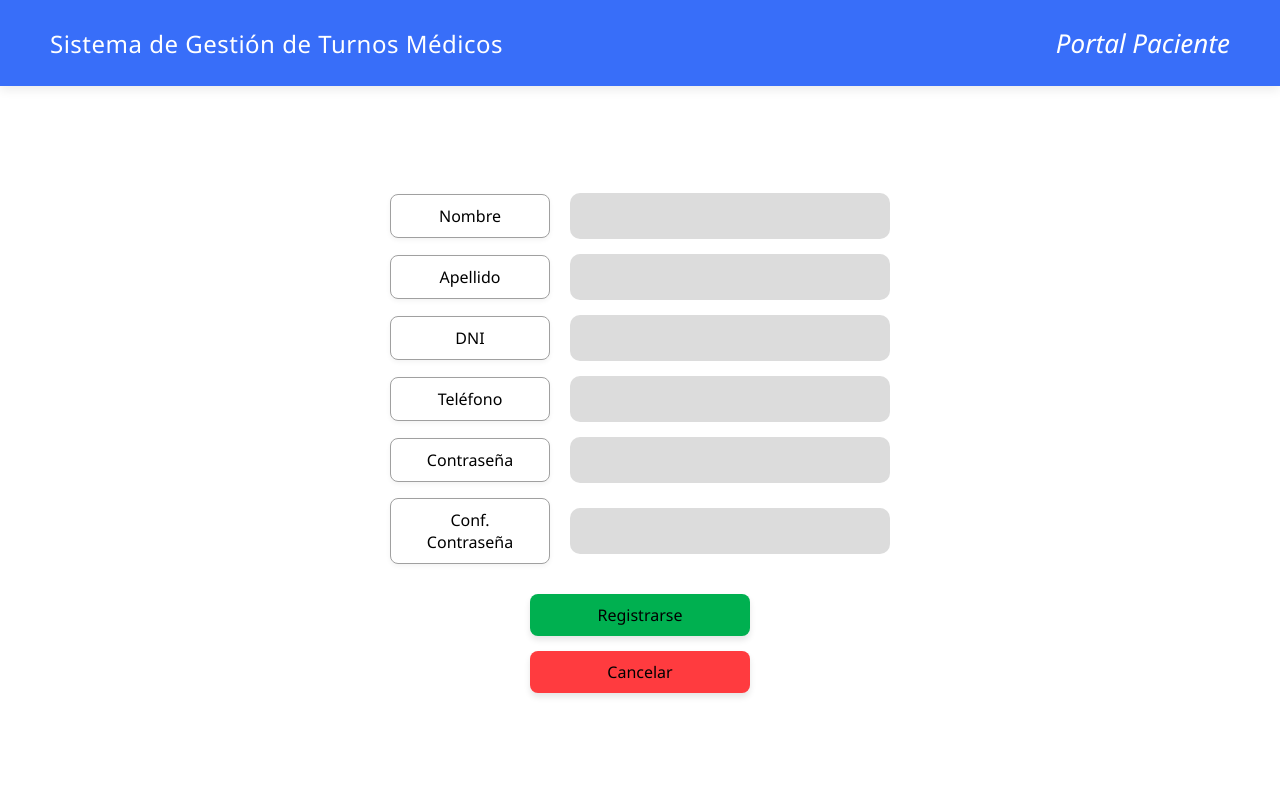
After one commit to LoreMoli22/Sistema_Gestion_Turnos_Medicos, a Django app: page /turnos/registro-paciente/ in a window 1280 px wide. The commit adds this page. Run offline with Django 5.2, Linux system fonts and the light colour scheme.

Commit message:
Diseño pantallas de registro Paciente y profesional

```diff
--- a/turnos/templates/turnos/ingreso_profesional.html
+++ b/turnos/templates/turnos/ingreso_profesional.html
@@ -180,7 +180,7 @@
                 <h3>Registración</h3>
                 <p>(si es nuevo profesional)</p>
             </div>
-            <a href="#" class="btn-registrar">Registrarse</a>
+            <a href="{% url 'registro_profesional' %}" class="btn-registrar">Registrarse</a>
         </div>
     </div>
 
--- /dev/null
+++ b/turnos/templates/turnos/registro_paciente.html
@@ -0,0 +1,181 @@
+<!DOCTYPE html>
+<html lang="es">
+<head>
+    <meta charset="UTF-8">
+    <meta name="viewport" content="width=device-width, initial-scale=1.0">
+    <title>Registro Paciente - Gestión de Turnos</title>
+    <style>
+        * {
+            margin: 0;
+            padding: 0;
+            box-sizing: border-box;
+            font-family: 'Segoe UI', Tahoma, Geneva, Verdana, sans-serif;
+        }
+
+        body {
+            background-color: #FFFFFF; /* Fondo blanco */
+            height: 100vh;
+            display: flex;
+            flex-direction: column;
+            overflow-x: hidden;
+        }
+
+
+        header {         /* Header azul que ocupa todo el ancho */
+            background-color: #386EF9;
+            width: 100%;
+            padding: 25px 50px;
+            display: flex;
+            justify-content: space-between;
+            align-items: center;
+            box-shadow: 0 4px 10px rgba(0, 0, 0, 0.08);
+        }
+
+        .logo-titulo {
+            font-size: 24px;
+            font-weight: 500;
+            color: #FFFFFF;
+            letter-spacing: 0.5px;
+        }
+
+        .subtitulo-portal {
+            font-size: 26px;
+            font-style: italic;
+            font-weight: 500;
+            color: #FFFFFF;
+        }
+
+
+        .contenedor-formulario {  /* Contenedor del formulario centralizado */
+            flex: 1;
+            display: flex;
+            flex-direction: column;
+            justify-content: center;
+            align-items: center;
+            padding: 40px 0;
+        }
+
+        form {
+            display: flex;
+            flex-direction: column;
+            align-items: center;
+            gap: 15px;
+            width: 100%;
+            max-width: 500px;
+        }
+
+
+        .fila-campo {  /* Fila que junta la etiqueta izquierda y la caja gris derecha */
+            display: flex;
+            align-items: center;
+            width: 100%;
+            gap: 20px;
+        }
+
+
+        .etiqueta-caja {   /* La cajita blanca de la izquierda para el nombre del campo */
+            background-color: #FFFFFF;
+            border: 1px solid #A0A0A0;
+            color: #000000;
+            padding: 10px 15px;
+            border-radius: 8px;
+            font-size: 16px;
+            width: 160px;
+            text-align: center;
+            box-shadow: 0 2px 5px rgba(0,0,0,0.05);
+        }
+
+
+        .caja-entrada {  /* Las cajas de texto grises de la derecha */
+            background-color: #DCDCDC;
+            border: none;
+            padding: 12px 15px;
+            border-radius: 10px;
+            font-size: 16px;
+            flex: 1;
+            outline: none;
+            color: #333333;
+        }
+
+
+        .btn-accion {   /* Estilo base para los botones del fondo */
+            border: none;
+            font-size: 16px;
+            font-weight: 500;
+            padding: 10px 0;
+            border-radius: 8px;
+            width: 220px;
+            cursor: pointer;
+            text-align: center;
+            text-decoration: none;
+            color: #000000;
+            box-shadow: 0 4px 6px rgba(0, 0, 0, 0.1);
+            transition: transform 0.1s ease, filter 0.2s ease;
+        }
+
+        .btn-accion:hover {
+            filter: brightness(0.9);
+            transform: translateY(-1px);
+        }
+
+
+        .btn-registrarse {
+            background-color: #00B050;
+            margin-top: 15px;
+        }
+
+
+        .btn-cancelar {
+            background-color: #FF3B3F;
+        }
+    </style>
+</head>
+<body>
+
+    <header>
+        <div class="logo-titulo">Sistema de Gestión de Turnos Médicos</div>
+        <div class="subtitulo-portal">Portal Paciente</div>
+    </header>
+
+    <div class="contenedor-formulario">
+        <form action="#" method="POST">
+            {% csrf_token %}
+
+            <div class="fila-campo">
+                <div class="etiqueta-caja">Nombre</div>
+                <input type="text" class="caja-entrada" required>
+            </div>
+
+            <div class="fila-campo">
+                <div class="etiqueta-caja">Apellido</div>
+                <input type="text" class="caja-entrada" required>
+            </div>
+
+            <div class="fila-campo">
+                <div class="etiqueta-caja">DNI</div>
+                <input type="text" class="caja-entrada" required>
+            </div>
+
+            <div class="fila-campo">
+                <div class="etiqueta-caja">Teléfono</div>
+                <input type="tel" class="caja-entrada" required>
+            </div>
+
+            <div class="fila-campo">
+                <div class="etiqueta-caja">Contraseña</div>
+                <input type="password" class="caja-entrada" required>
+            </div>
+
+            <div class="fila-campo">
+                <div class="etiqueta-caja">Conf. Contraseña</div>
+                <input type="password" class="caja-entrada" required>
+            </div>
+
+            <button type="submit" class="btn-accion btn-registrarse">Registrarse</button>
+            <a href="{% url 'ingreso_paciente' %}" class="btn-accion btn-cancelar">Cancelar</a>
+
+        </form>
+    </div>
+
+</body>
+</html>
--- a/turnos/urls.py
+++ b/turnos/urls.py
@@ -14,4 +14,8 @@ urlpatterns = [
     path('ingreso-profesional/', views.ingreso_profesional, name='ingreso_profesional'),
 
     path('lista/', views.lista_turnos, name='lista_turnos'),
+
+    path('registro-profesional/', views.registro_profesional, name='registro_profesional'),
+
+    path('registro-paciente/', views.registro_paciente, name='registro_paciente'),
 ]
--- a/turnos/views.py
+++ b/turnos/views.py
@@ -20,3 +20,9 @@ def ingreso_paciente(request):
 
 def ingreso_profesional(request):
     return render(request, 'turnos/ingreso_profesional.html')
+
+def registro_profesional(request):
+    return render(request, 'turnos/registro_profesional.html')
+
+def registro_paciente(request):
+    return render(request, 'turnos/registro_paciente.html')
```
Also changed, not shown: turnos/templates/turnos/ingreso_paciente.html (+7 -7 lines), turnos/templates/turnos/registro_profesional.html (added, +188 -0 lines).
